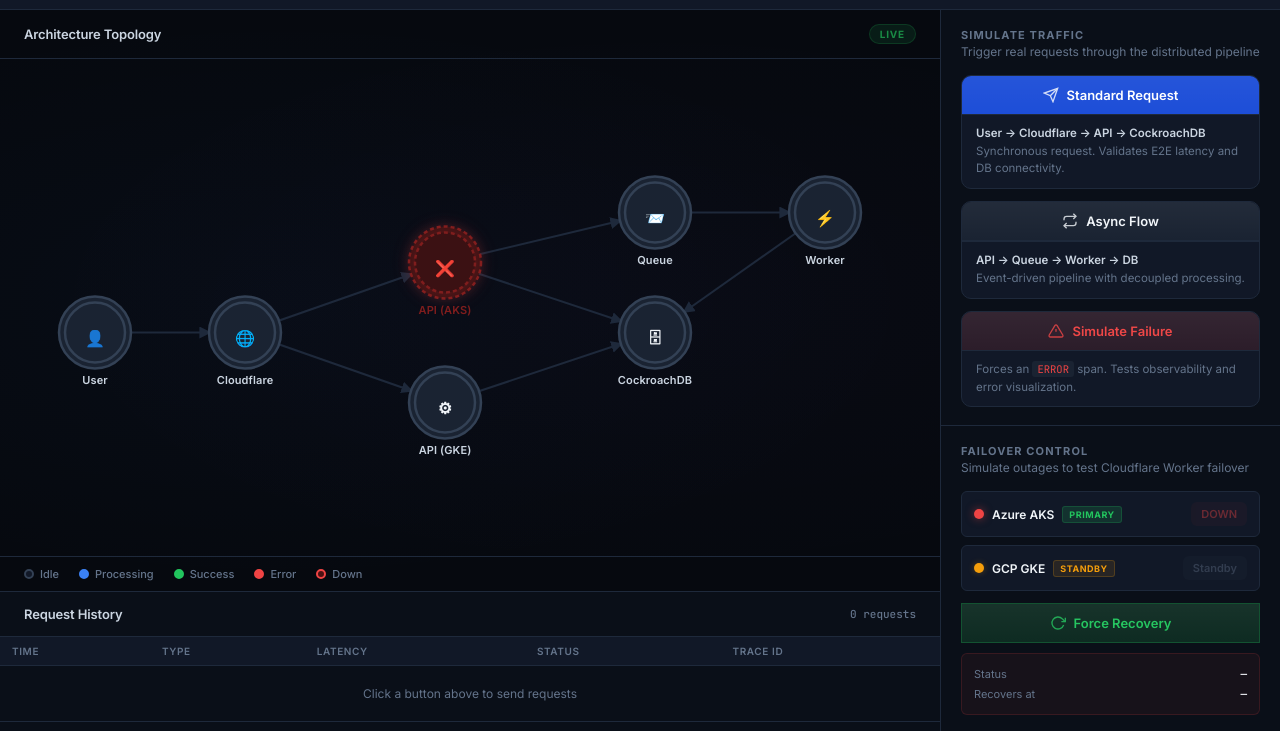
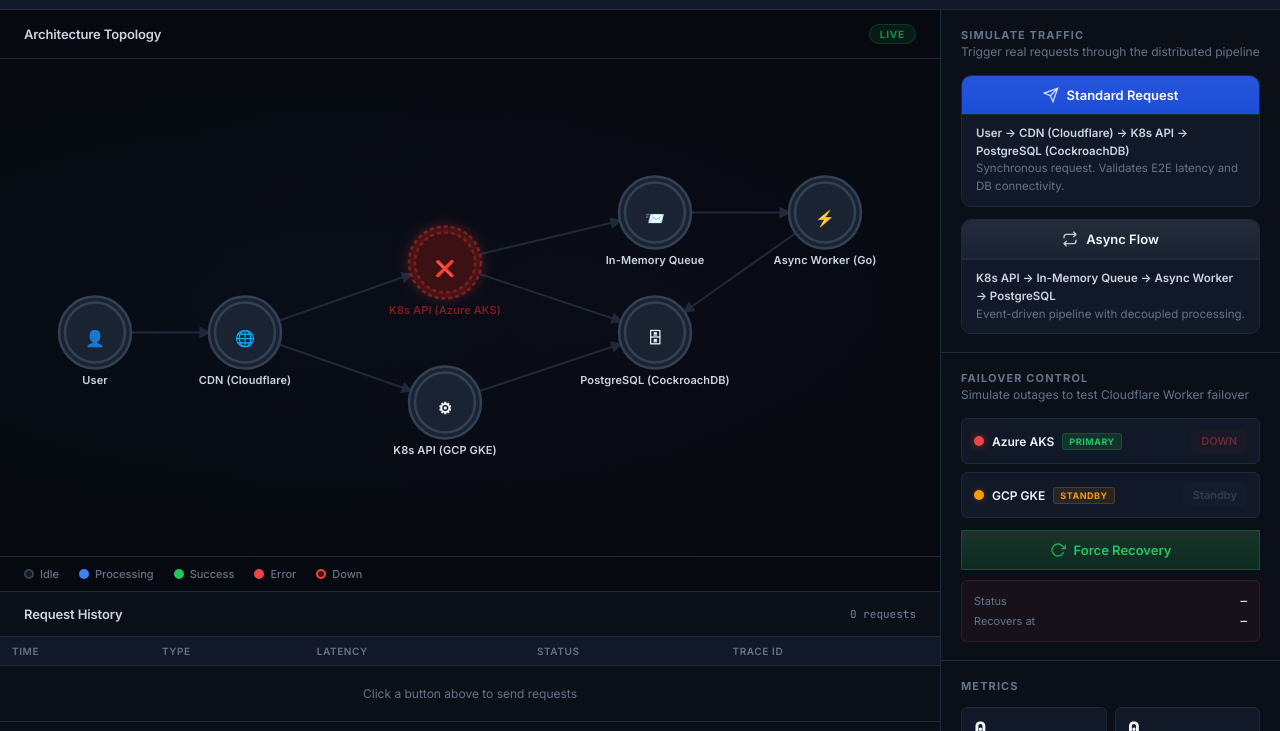
Before and after one commit to LucasNic/multi-cloud-app, a website built with Vite: page frontend/index.html in a window 1280 px wide. Shown: the part 69-800 px from the top of the page. Built offline with nearby package versions, Linux system fonts and the light colour scheme; no server answers.

Commit message:
feat: rename graph nodes to tool names, remove Simulate Failure button

```diff
--- a/frontend/index.html
+++ b/frontend/index.html
@@ -101,7 +101,7 @@
             Standard Request
           </button>
           <p class="action-desc">
-            <strong>User &rarr; Cloudflare &rarr; API &rarr; CockroachDB</strong><br/>
+            <strong>User &rarr; CDN (Cloudflare) &rarr; K8s API &rarr; PostgreSQL (CockroachDB)</strong><br/>
             Synchronous request. Validates E2E latency and DB connectivity.
           </p>
         </div>
@@ -112,20 +112,11 @@
             Async Flow
           </button>
           <p class="action-desc">
-            <strong>API &rarr; Queue &rarr; Worker &rarr; DB</strong><br/>
+            <strong>K8s API &rarr; In-Memory Queue &rarr; Async Worker &rarr; PostgreSQL</strong><br/>
             Event-driven pipeline with decoupled processing.
           </p>
         </div>
 
-        <div class="action-card">
-          <button id="btn-fail" class="btn btn-danger">
-            <svg width="16" height="16" viewBox="0 0 24 24" fill="none" stroke="currentColor" stroke-width="2"><path d="M10.29 3.86L1.82 18a2 2 0 0 0 1.71 3h16.94a2 2 0 0 0 1.71-3L13.71 3.86a2 2 0 0 0-3.42 0z"/><line x1="12" y1="9" x2="12" y2="13"/><line x1="12" y1="17" x2="12.01" y2="17"/></svg>
-            Simulate Failure
-          </button>
-          <p class="action-desc">
-            Forces an <code>ERROR</code> span. Tests observability and error visualization.
-          </p>
-        </div>
       </div>
 
       <!-- Failover control -->
--- a/frontend/src/graph/nodes.ts
+++ b/frontend/src/graph/nodes.ts
@@ -23,13 +23,13 @@
 //                         AKS API ──→ Queue → Worker
 //
 export const NODES: Node[] = [
-  { id: "user",      label: "User",        x: 60,  y: 180, state: "idle" },
-  { id: "cdn",       label: "Cloudflare",  x: 210, y: 180, state: "idle" },
-  { id: "aks-api",   label: "API (AKS)",   x: 410, y: 110, state: "idle" },
-  { id: "gke-api",   label: "API (GKE)",   x: 410, y: 250, state: "idle" },
-  { id: "db",        label: "CockroachDB", x: 620, y: 180, state: "idle" },
-  { id: "queue",     label: "Queue",       x: 620, y: 60,  state: "idle" },
-  { id: "worker",    label: "Worker",      x: 790, y: 60,  state: "idle" },
+  { id: "user",      label: "User",                    x: 60,  y: 180, state: "idle" },
+  { id: "cdn",       label: "CDN (Cloudflare)",        x: 210, y: 180, state: "idle" },
+  { id: "aks-api",   label: "K8s API (Azure AKS)",     x: 410, y: 110, state: "idle" },
+  { id: "gke-api",   label: "K8s API (GCP GKE)",       x: 410, y: 250, state: "idle" },
+  { id: "db",        label: "PostgreSQL (CockroachDB)", x: 620, y: 180, state: "idle" },
+  { id: "queue",     label: "In-Memory Queue",          x: 620, y: 60,  state: "idle" },
+  { id: "worker",    label: "Async Worker (Go)",        x: 790, y: 60,  state: "idle" },
 ];
 
 export const EDGES: Edge[] = [
@@ -54,7 +54,6 @@
     "handle_async":     ["user-cdn", `cdn-${prefix}`],
     "queue.enqueue":    [`${prefix}-queue`],
     "worker.process":   ["queue-worker"],
-    "simulate_failure": ["user-cdn", `cdn-${prefix}`],
   };
   return map[action] ?? [];
 }
@@ -74,7 +73,6 @@
     "handle_async":     prefix,
     "queue.enqueue":    "queue",
     "worker.process":   "worker",
-    "simulate_failure": prefix,
   };
   return map[action];
 }
--- a/frontend/src/main.ts
+++ b/frontend/src/main.ts
@@ -107,7 +107,7 @@
   if (event.duration_ms > 0) latencies.push(event.duration_ms);
   if (latencies.length > 100) latencies = latencies.slice(-100);
 
-  const isRootAction = event.action === "handle_request" || event.action === "handle_async" || event.action === "simulate_failure";
+  const isRootAction = event.action === "handle_request" || event.action === "handle_async";
   if (isRootAction) totalRequests++;
   if (event.status === "error") totalErrors++;
 
@@ -260,7 +260,6 @@
 
 setupButton("btn-request", "/api/request", "Standard");
 setupButton("btn-async", "/api/async", "Async");
-setupButton("btn-fail", "/api/fail", "Failure");
 
 // --- Trace list ---
 const activeTraces = new Set<string>();
```
